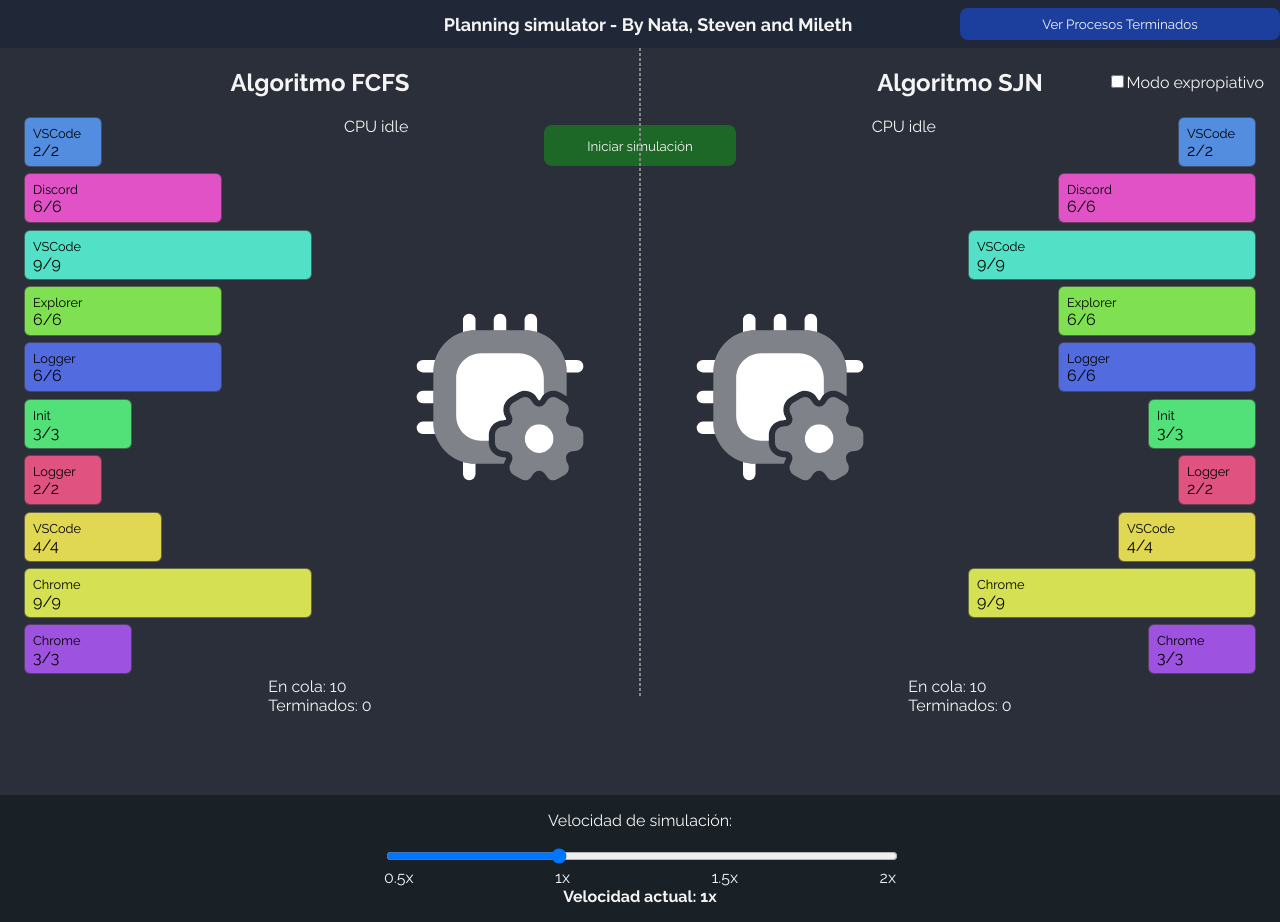
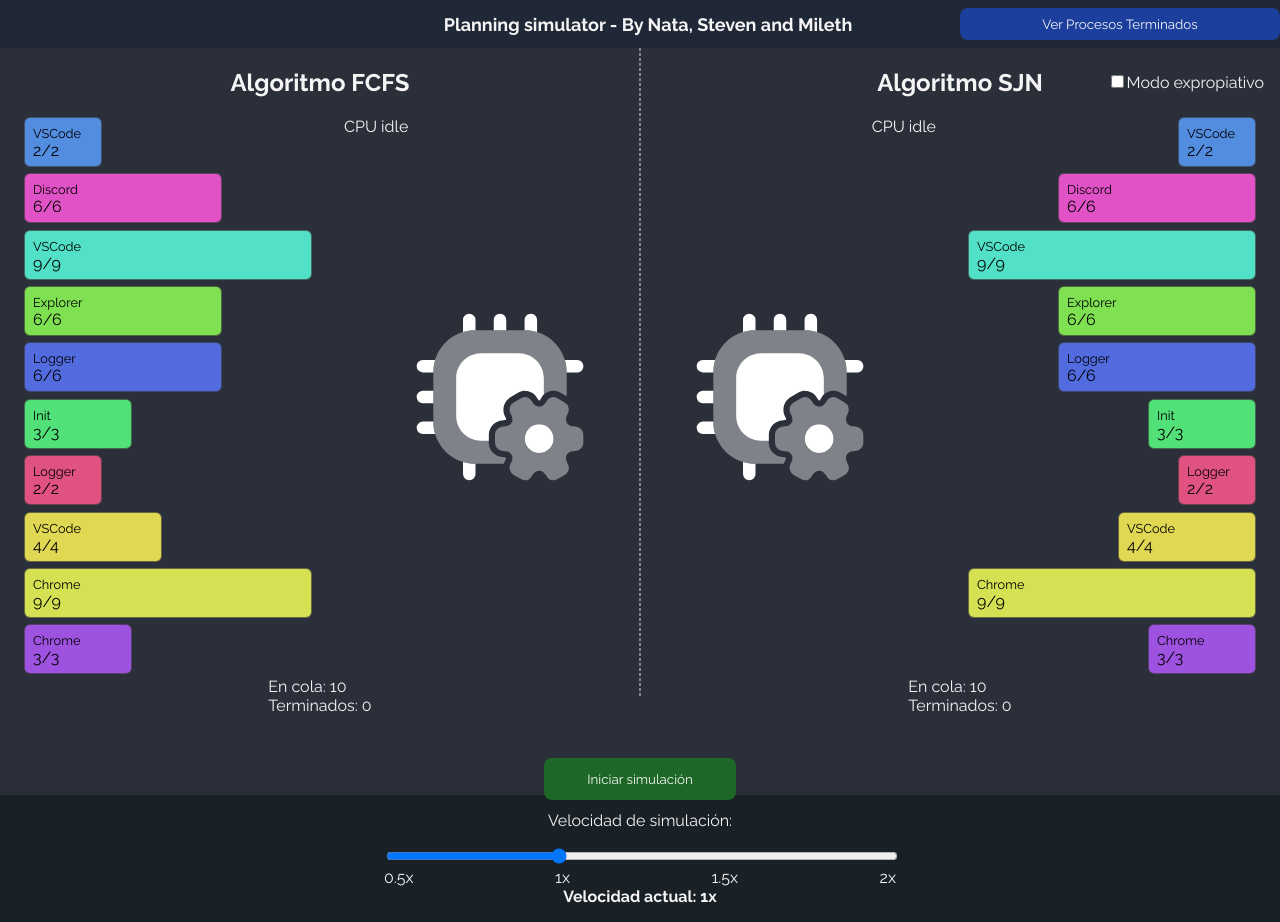
Before and after one commit to Steven-Leon-007/planning_FCFS_SJN, a React (Vite) app: page / in a window 1280 px wide. Built offline with nearby package versions, Linux system fonts and the light colour scheme.

Commit message:
Solo moví un botón porque quedaba feo

```diff
--- a/src/App.css
+++ b/src/App.css
@@ -44,7 +44,7 @@
     width: 50%;
     left: 50%;
     transform: translate(-50%);
-    top: 10%;
+    bottom: 1rem;
 }
 
 .init-simulation {
```
